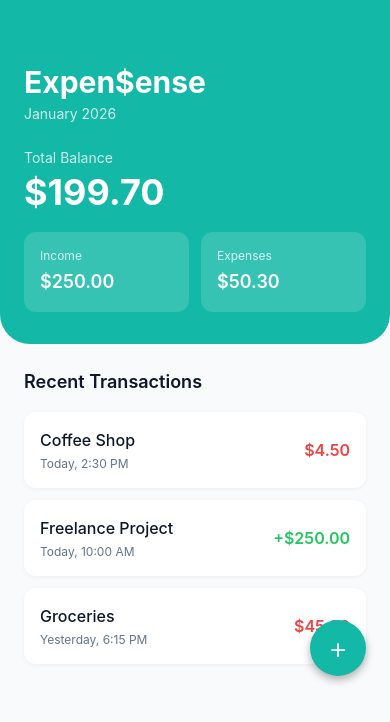
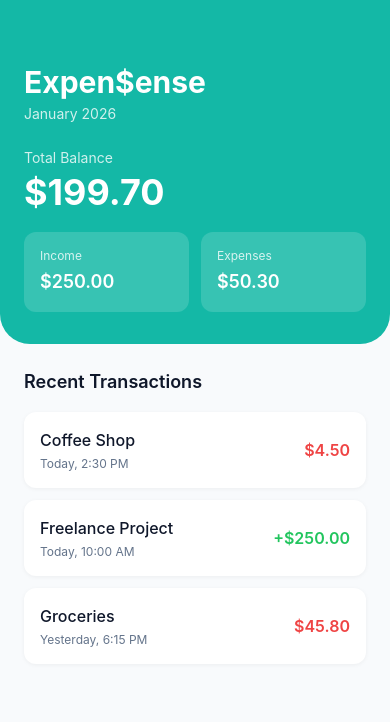
Before and after one commit to Bisheshwar-Das/ExpenSense, a React Native app: screen / in a window 390 px wide. Shown: the top 722 px of the page. Built offline with nearby package versions, Linux system fonts and the light colour scheme.

Commit message:
remove + add float button, will do in the navbar:next

```diff
--- a/src/screens/DashboardScreen.tsx
+++ b/src/screens/DashboardScreen.tsx
@@ -129,20 +129,6 @@ export default function DashboardScreen() {
         ))}
       </View>
 
-      {/* Floating Action Button (Add Transaction) */}
-      <TouchableOpacity
-        className="absolute bottom-6 right-6 w-14 h-14 bg-primary rounded-full items-center justify-center"
-        style={{
-          shadowColor: '#000',
-          shadowOffset: { width: 0, height: 4 },
-          shadowOpacity: 0.3,
-          shadowRadius: 8,
-          elevation: 8,
-        }}
-        onPress={() => console.log('Add transaction pressed')}
-      >
-        <Text className="text-white text-3xl font-light">+</Text>
-      </TouchableOpacity>
     </ScrollView>
   );
 }
```
